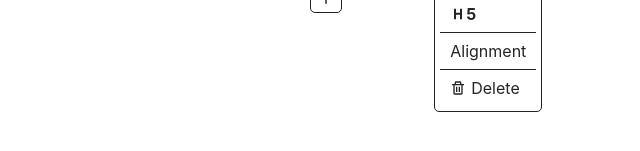
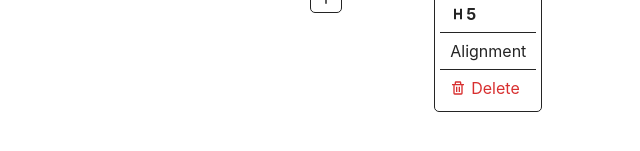
Before and after one commit to Holmes-EH/yaw-editor, a React (Vite) app: page / in a window 1280 px wide. Both pictures are taken after a click on the button 880 px from the left and 128 px from the top of the page. Shown: the part 249-400 px from the top of the page, without its empty margins (314-954 px from the left). Built offline with nearby package versions, Linux system fonts and the light colour scheme.

Commit message:
#4 add style for delete button

```diff
--- a/src/index.css
+++ b/src/index.css
@@ -4,6 +4,7 @@
 
   --white: rgba(255, 255, 255, 0.87);
   --dark: #242424;
+  --delete: #d82f2f;
 
   color-scheme: light dark;
   color: var(--white);
@@ -51,9 +52,11 @@ button:hover,
   border-bottom: 1px solid var(--white);
   gap: 5px;
 }
-
 .option-element:last-child {
   border-bottom: none;
+}
+.option-element.delete {
+  color: var(--delete);
 }
 
 @media (prefers-color-scheme: light) {
```
